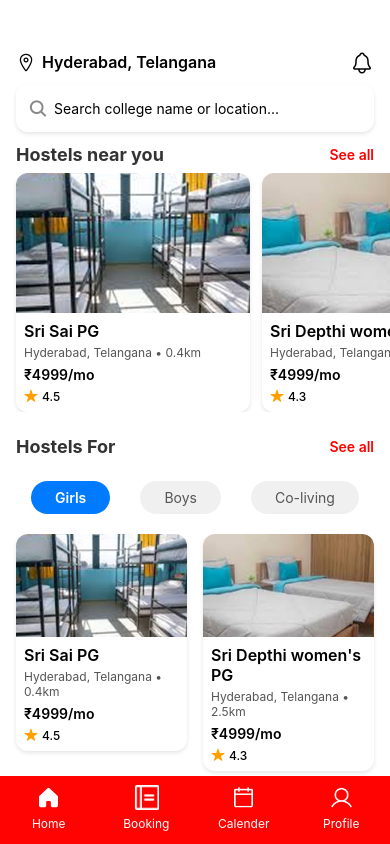
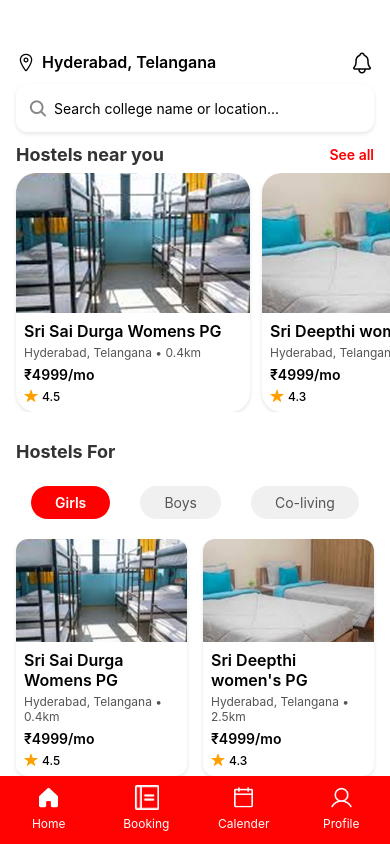
Before and after one commit to vishwasri-tech/staykaro-students-frontend, a React Native app: screen /HomePage in a window 390 px wide. Built offline with nearby package versions, Linux system fonts and the light colour scheme.

Commit message:
updated homepage,girlshostelpage

```diff
--- a/Screens/BoysHostelsPage.js
+++ b/Screens/BoysHostelsPage.js
@@ -72,7 +72,7 @@ export default function BoysHostelsPage({ navigation }) {
       {/* Header with back arrow */}
       <View style={styles.header}>
         <TouchableOpacity onPress={() => navigation.goBack()}>
-          <Ionicons name="arrow-back" size={24} color="#000" />
+
         </TouchableOpacity>
         <Text style={styles.headerTitle}>Boys Hostels</Text>
       </View>
--- a/Screens/CoLiving.js
+++ b/Screens/CoLiving.js
@@ -70,7 +70,7 @@ export default function CoLivingPage({ navigation }) {
       {/* Header */}
       <View style={styles.header}>
         <TouchableOpacity onPress={() => navigation.goBack()}>
-          <Ionicons name="arrow-back" size={24} color="#000" />
+
         </TouchableOpacity>
         <Text style={styles.headerTitle}>Co‑living Hostels</Text>
       </View>
--- a/Screens/HomePage.js
+++ b/Screens/HomePage.js
@@ -34,8 +34,8 @@ const GRID_ITEM_WIDTH = (SCREEN_WIDTH - 48) / 2;
 const GRID_ITEM_HEIGHT = GRID_ITEM_WIDTH * 0.6;
 
 const sampleHostels = [
-  { id: '1', name: 'Sri Sai PG', price: 4999, location: 'Hyderabad, Telangana', img: hostel1, distance: '0.4km', rating: 4.5, gender: 'Girls' },
-  { id: '2', name: "Sri Depthi women's PG", price: 4999, location: 'Hyderabad, Telangana', img: hostel2, distance: '2.5km', rating: 4.3, gender: 'Girls' },
+  { id: '1', name: 'Sri Sai Durga Womens PG', price: 4999, location: 'Hyderabad, Telangana', img: hostel1, distance: '0.4km', rating: 4.5, gender: 'Girls' },
+  { id: '2', name: "Sri Deepthi women's PG", price: 4999, location: 'Hyderabad, Telangana', img: hostel2, distance: '2.5km', rating: 4.3, gender: 'Girls' },
   { id: '3', name: "Raghav Boys PG", price: 4500, location: 'Hyderabad, Telangana', img: hostel3, distance: '1.5km', rating: 4.2, gender: 'Boys' },
   { id: '4', name: "Krishna Co-living", price: 6000, location: 'Hyderabad, Telangana', img: hostel4, distance: '1.8km', rating: 4.6, gender: 'Co-living' },
   { id: '5', name: "Kiran Boys Hostel", price: 4700, location: 'Hyderabad, Telangana', img: hostel5, distance: '2.0km', rating: 4.1, gender: 'Boys' },
@@ -118,14 +118,14 @@ export default function HomePage({ navigation }) {
           <Text style={styles.featuredSubText}>
             <Ionicons name="location-sharp" size={14} /> {item.location}
           </Text>
-          <Text style={styles.featuredPrice}>₹{item.price}/month</Text>
+          <Text style={styles.featuredPrice}>{`₹${item.price}/month`}</Text>
           <View style={styles.featuredFooter}>
             <View style={styles.sharePill}>
               <Text style={styles.shareText}>Available: 1 • 2 • 3 • 4 • 5 Sharing</Text>
             </View>
             <View style={styles.ratingRow}>
               <Ionicons name="star" size={14} color="#FFA000" />
-              <Text style={styles.ratingText}> {item.rating.toFixed(1)} (99)</Text>
+              <Text style={styles.ratingText}>{` ${item.rating.toFixed(1)} (99)`}</Text>
             </View>
           </View>
         </View>
@@ -154,10 +154,9 @@ export default function HomePage({ navigation }) {
       </View>
 
       <ScrollView contentContainerStyle={{ paddingBottom: 80 }}>
-        {/* Hostels Near You */}
         <View style={styles.sectionHeader}>
           <Text style={styles.sectionTitle}>Hostels near you</Text>
-          <TouchableOpacity onPress={handleSeeAllNavigation}>
+          <TouchableOpacity>
             <Text style={styles.seeAllText}>See all</Text>
           </TouchableOpacity>
         </View>
@@ -170,12 +169,8 @@ export default function HomePage({ navigation }) {
           contentContainerStyle={styles.horizontalList}
         />
 
-        {/* Hostels For */}
-        <View style={[styles.sectionHeader, { marginTop: 24 }]}>
+        <View style={[styles.sectionHeader, { marginTop: 29 }]}>
           <Text style={styles.sectionTitle}>Hostels For</Text>
-          <TouchableOpacity onPress={handleSeeAllNavigation}>
-            <Text style={styles.seeAllText}>See all</Text>
-          </TouchableOpacity>
         </View>
         <View style={styles.tabsContainer}>
           {['Girls', 'Boys', 'Co-living'].map(tab => (
@@ -195,8 +190,12 @@ export default function HomePage({ navigation }) {
           columnWrapperStyle={styles.columnWrapper}
           scrollEnabled={false}
         />
+        <View style={{ alignItems: 'center', marginVertical: 12 }}>
+          <TouchableOpacity style={styles.seeAllButton} onPress={handleSeeAllNavigation}>
+            <Text style={styles.seeAllButtonText}>See all</Text>
+          </TouchableOpacity>
+        </View>
 
-        {/* Featured Hostels */}
         <View style={styles.sectionHeader}>
           <Text style={styles.sectionTitle}>Featured Hostels</Text>
         </View>
@@ -220,7 +219,7 @@ export default function HomePage({ navigation }) {
           scrollEnabled={false}
         />
         <View style={{ alignItems: 'center', marginVertical: 12 }}>
-          <TouchableOpacity style={styles.seeAllButton} onPress={handleSeeAllNavigation}>
+          <TouchableOpacity style={styles.seeAllButton}>
             <Text style={styles.seeAllButtonText}>See all</Text>
           </TouchableOpacity>
         </View>
@@ -244,16 +243,10 @@ const styles = StyleSheet.create({
       : 48,
     backgroundColor: '#fff',
   },
-  locationWrapper: {
-    flexDirection: 'row',
-    alignItems: 'center',
-  },
-  locationIcon: {
-    marginRight: 6,
-  },
+  locationWrapper: { flexDirection: 'row', alignItems: 'center' },
+  locationIcon: { marginRight: 6 },
   locationText: { fontSize: 16, fontWeight: '600' },
   bellIcon: { marginTop: 2 },
-
   searchContainer: {
     flexDirection: 'row',
     alignItems: 'center',
@@ -271,7 +264,6 @@ const styles = StyleSheet.create({
   },
   searchIcon: { marginRight: 6 },
   searchInput: { flex: 1, height: 40 },
-
   sectionHeader: {
     flexDirection: 'row',
     justifyContent: 'space-between',
@@ -281,22 +273,20 @@ const styles = StyleSheet.create({
   },
   sectionTitle: { fontSize: 18, fontWeight: '700', color: '#333' },
   seeAllText: { fontSize: 14, color: '#FF0000', fontWeight: '600' },
-
   horizontalList: { paddingLeft: 16, paddingRight: 8 },
   hCard: {
     width: H_CARD_WIDTH,
     marginRight: 12,
-    borderRadius: 12,
+    borderRadius: 20,
     overflow: 'hidden',
     backgroundColor: '#fff',
-    elevation: 4,
+    elevation: 1.5,
     shadowColor: '#000',
     shadowOffset: { width: 0, height: 2 },
     shadowOpacity: 0.1,
     shadowRadius: 4,
   },
   hImage: { width: '100%', height: H_CARD_HEIGHT },
-
   gCard: {
     width: GRID_ITEM_WIDTH,
     marginBottom: 16,
@@ -310,14 +300,12 @@ const styles = StyleSheet.create({
     shadowRadius: 4,
   },
   gImage: { width: '100%', height: GRID_ITEM_HEIGHT },
-
   cardContent: { padding: 8 },
   cardTitle: { fontSize: 16, fontWeight: '600' },
   cardSub: { fontSize: 12, color: '#555', marginVertical: 4 },
   cardPrice: { fontSize: 14, fontWeight: '600', marginVertical: 2 },
   ratingContainer: { flexDirection: 'row', alignItems: 'center', marginTop: 4 },
   ratingText: { marginLeft: 4, fontSize: 12, fontWeight: '500' },
-
   tabsContainer: {
     flexDirection: 'row',
     justifyContent: 'space-around',
@@ -335,11 +323,15 @@ const styles = StyleSheet.create({
     borderRadius: 20,
     backgroundColor: '#F0F0F0',
   },
-  tabButtonActive: { backgroundColor: '#007BFF' },
+  tabButtonActive: {
+    backgroundColor: '#FF0000',
+  },
   tabText: { fontSize: 14, color: '#555' },
-  tabTextActive: { color: '#fff', fontWeight: '600' },
+  tabTextActive: {
+    color: '#fff',
+    fontWeight: '600',
+  },
   columnWrapper: { justifyContent: 'space-between', marginHorizontal: 16 },
-
   featuredTabContainer: {
     flexDirection: 'row',
     justifyContent: 'space-around',
@@ -352,10 +344,14 @@ const styles = StyleSheet.create({
     borderRadius: 6,
     backgroundColor: '#F0F0F0',
   },
-  activeFeaturedTab: { backgroundColor: '#FF0000' },
+  activeFeaturedTab: {
+    backgroundColor: '#FF0000',
+  },
   featuredTabText: { color: '#555', fontSize: 13 },
-  activeFeaturedTabText: { color: '#fff', fontWeight: '600' },
-
+  activeFeaturedTabText: {
+    color: '#fff',
+    fontWeight: '600',
+  },
   featuredCard: {
     flexDirection: 'row',
     marginHorizontal: 16,
@@ -382,7 +378,6 @@ const styles = StyleSheet.create({
   sharePill: { backgroundColor: '#e8fbe9', paddingVertical: 2, paddingHorizontal: 8, borderRadius: 12 },
   shareText: { fontSize: 11, color: '#28a745' },
   ratingRow: { flexDirection: 'row', alignItems: 'center' },
-
-  seeAllButton: { borderWidth: 1, borderColor: '#ccc', paddingHorizontal: 20, paddingVertical: 6, borderRadius: 8 },
+  seeAllButton: { borderWidth: 1, borderColor: '#ccc', paddingHorizontal: 120, paddingVertical: 8, borderRadius: 8 },
   seeAllButtonText: { color: '#444', fontWeight: '600' },
 });
```
